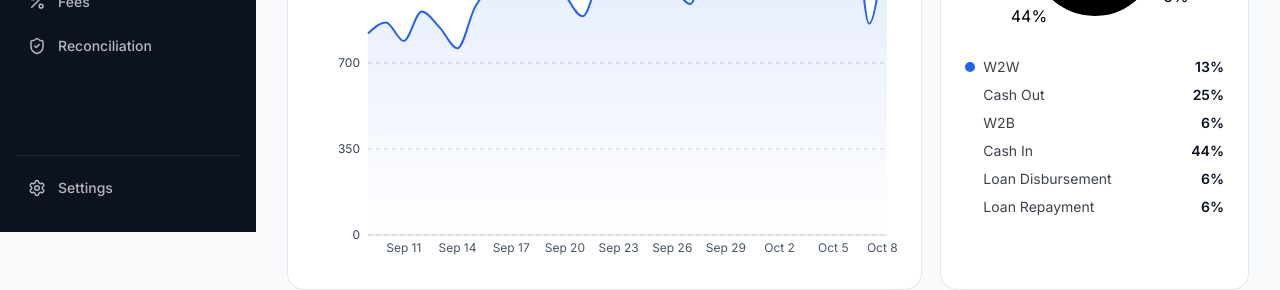
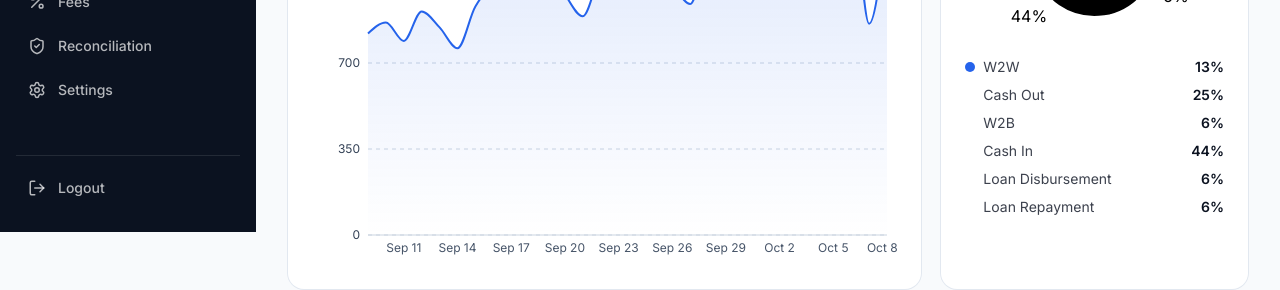
Before and after one commit to Abuu37/E-wallet-frontend, a React (Vite) app: page /dashboard in a window 1280 px wide. Shown: the part 568-858 px from the top of the page. Built offline with nearby package versions, Linux system fonts and the light colour scheme.

Commit message:
feat: add Settings to sidebar Management module, replace bottom link with Logout

```diff
--- a/src/components/layout/DashboardSidebar.tsx
+++ b/src/components/layout/DashboardSidebar.tsx
@@ -1,4 +1,4 @@
-import { NavLink } from 'react-router-dom'
+import { NavLink, useNavigate } from 'react-router-dom'
 import { motion, AnimatePresence } from 'motion/react'
 import type { LucideIcon } from 'lucide-react'
 import {
@@ -14,6 +14,7 @@ import {
   Percent,
   ShieldCheck,
   Settings,
+  LogOut,
   X,
 } from 'lucide-react'
 
@@ -51,15 +52,22 @@ const navGroups: Array<{ label: string | null; items: NavItem[] }> = [
       { to: '/dashboard/loans', label: 'Loans', icon: HandCoins },
       { to: '/dashboard/fees', label: 'Fees', icon: Percent },
       { to: '/dashboard/reconciliation', label: 'Reconciliation', icon: ShieldCheck },
+      { to: '/dashboard/settings', label: 'Settings', icon: Settings },
     ],
   },
 ]
 
 function SidebarContent({ onNavigate }: { onNavigate?: () => void }) {
+  const navigate = useNavigate()
   const linkClass = ({ isActive }: { isActive: boolean }) =>
     `flex items-center gap-3 rounded-xl px-3 py-2.5 text-sm font-medium transition-colors ${
       isActive ? 'bg-brand text-white' : 'text-white/70 hover:bg-white/10 hover:text-white'
     }`
+
+  const handleLogout = () => {
+    onNavigate?.()
+    navigate('/')
+  }
 
   return (
     <>
@@ -101,10 +109,14 @@ function SidebarContent({ onNavigate }: { onNavigate?: () => void }) {
         ))}
 
         <div className="mt-auto border-t border-white/10 pt-3">
-          <NavLink to="/dashboard/settings" className={linkClass} onClick={onNavigate}>
-            <Settings size={18} />
-            Settings
-          </NavLink>
+          <button
+            type="button"
+            onClick={handleLogout}
+            className="flex w-full items-center gap-3 rounded-xl px-3 py-2.5 text-sm font-medium text-white/70 transition-colors hover:bg-white/10 hover:text-white"
+          >
+            <LogOut size={18} />
+            Logout
+          </button>
         </div>
       </nav>
     </>
```
